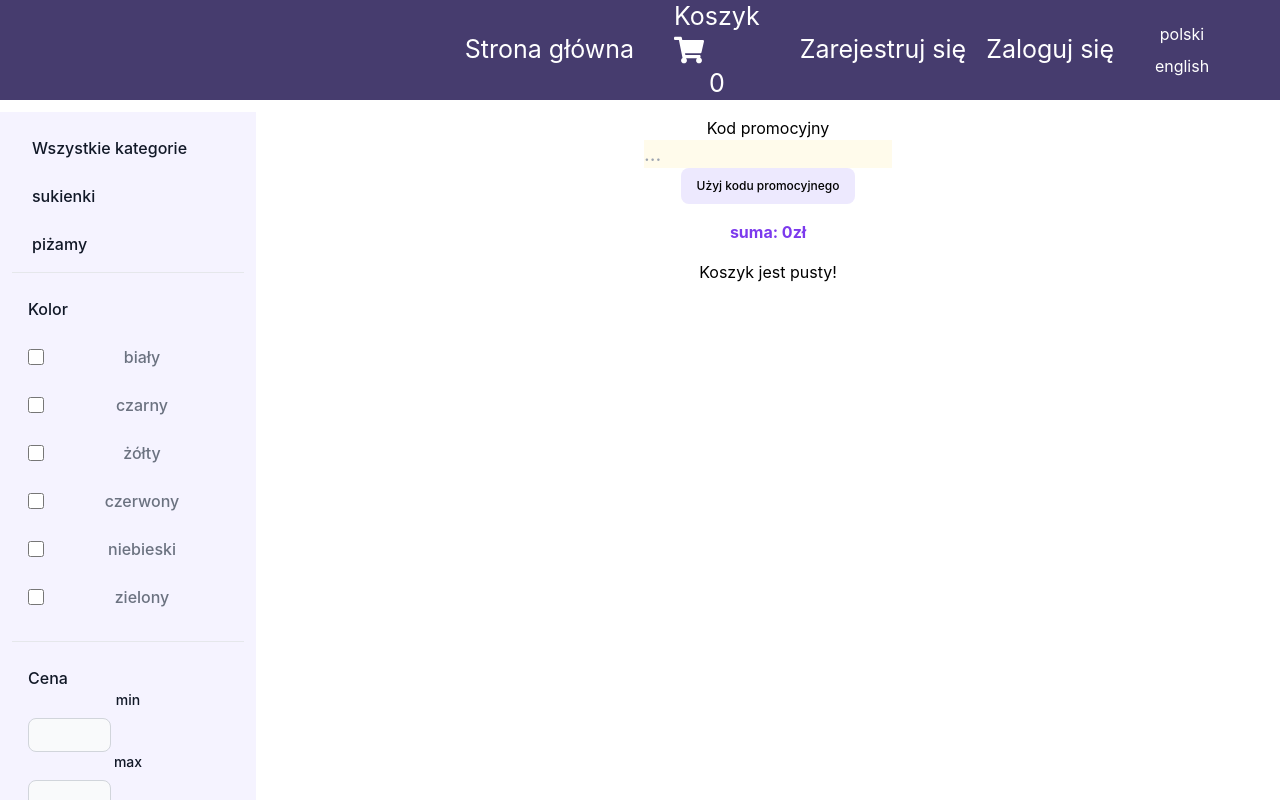
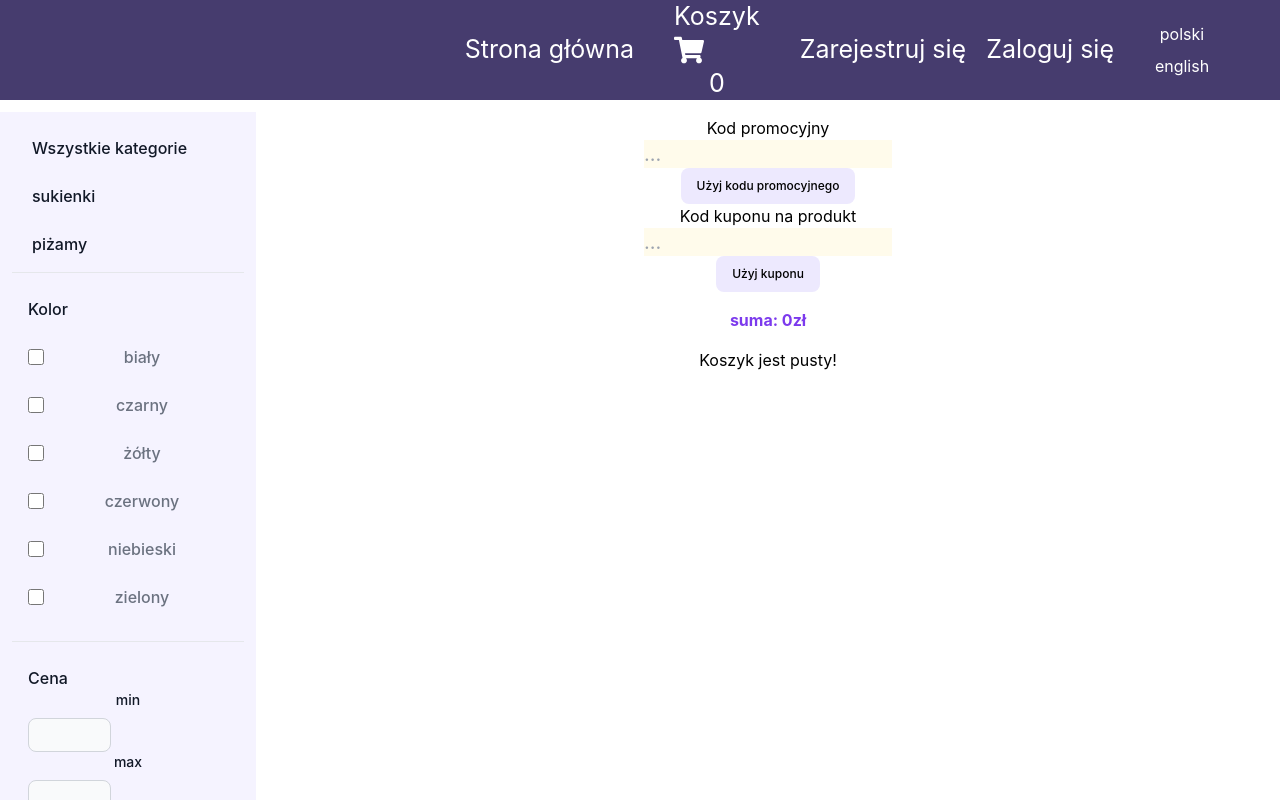
Before and after one commit to Zajecia-PJATK/projektprogramistyczny-frontend-biu-katarzynapopieniuk, a React (Create React App) app: page /cart in a window 1280 px wide. Built offline with nearby package versions, Linux system fonts and the light colour scheme.

Commit message:
user can use product promo codes

```diff
--- a/src/App.js
+++ b/src/App.js
@@ -23,6 +23,7 @@ import ReturnPolicyPage from "./pages/ReturnPolicyPage";
 import EditProductPage from "./pages/EditProductPage";
 import NewProductPage from "./pages/NewProductPage";
 import discountCodesData from "./config/discountCodes.json";
+import productCouponsData from "./config/productCoupons.json";
 
 function App() {
     const [products, setProducts] = useState(productsData);
@@ -39,6 +40,8 @@ function App() {
     const [orders, setOrders] = useState(ordersData);
     const [discountCodes, setDiscountCodes] = useState(discountCodesData);
     const [discountValue, setDiscountValue] = useState(0);
+    const [productCoupons, setProductCoupons] = useState(productCouponsData);
+    const [usedProductCoupons, setUsedProductCoupons] = useState([]);
 
     const [isLoggedUserAdmin, setIsLoggedUserAdmin] = useState(false);
     useMemo(() => {
@@ -89,7 +92,10 @@ function App() {
                                                        loggedUserEmail={loggedUserEmail}
                                                        discountCodes={discountCodes}
                                                        discountValue={discountValue}
-                                                       setDiscountValue={setDiscountValue}/>}/>
+                                                       setDiscountValue={setDiscountValue}
+                                                       productCoupons={productCoupons}
+                                                       usedProductCoupons={usedProductCoupons}
+                                                       setUsedProductCoupons={setUsedProductCoupons}/>}/>
                 <Route path="/products/:id"
                        element={<ProductPage products={products} languageVersion={languageVersion} cart={cart}
                                              onAddProduct={(id) => addProduct(id)}
@@ -102,7 +108,8 @@ function App() {
                 <Route path="/checkout"
                        element={<CheckoutPage cart={cart} products={products} languageVersion={languageVersion}
                                               addOrder={addOrder} loggedUserEmail={loggedUserEmail}
-                                              setCart={setCart} discountValue={discountValue}/>}/>
+                                              setCart={setCart} discountValue={discountValue}
+                                              usedProductCoupons={usedProductCoupons}/>}/>
                 <Route path="/myorders" element={<MyOrdersPage languageVersion={languageVersion} orders={orders}
                                                                loggedUserEmail={loggedUserEmail}
                                                                products={products}/>}/>
--- a/src/common/CartTotalPriceCalculator.js
+++ b/src/common/CartTotalPriceCalculator.js
@@ -1,15 +1,17 @@
-export default function getCartTotalPrice(cart, products, discountValue = 0) {
-    return cart.map(simpleProduct => getProductTotalPrice(simpleProduct, products))
+export default function getCartTotalPrice(cart, products, discountValue = 0, usedProductCoupons=[]) {
+    return cart.map(simpleProduct => getProductTotalPrice(simpleProduct, products, usedProductCoupons))
         .reduce((accumulator, currentValue) => accumulator + currentValue, 0) * (100-discountValue) / 100;
 }
 
-function getProductTotalPrice(simpleProduct, products) {
+function getProductTotalPrice(simpleProduct, products, usedProductCoupons) {
     var product = getProduct(simpleProduct, products);
     if(product == null) {
         return 0;
     }
 
-    return product.price * simpleProduct.quantity;
+    var matchingCoupon = usedProductCoupons.filter(coupon => coupon.productId === product.id);
+    var discount = matchingCoupon.length > 0 ? matchingCoupon[0].discount : 0;
+    return product.price * simpleProduct.quantity * (100-discount)/100;
 }
 
 function getProduct(simpleProduct, products) {
--- a/src/components/Cart.js
+++ b/src/components/Cart.js
@@ -4,14 +4,16 @@ import React, {useMemo, useState} from "react";
 import getCartTotalPrice from "../common/CartTotalPriceCalculator";
 import {useInput} from "../common/InputUtils";
 
-export default function Cart({cart = [], setCart = f => f, products = [], languageVersion, discountCodes, discountValue, setDiscountValue}) {
+export default function Cart({cart = [], setCart = f => f, products = [], languageVersion, discountCodes, discountValue,
+                                 setDiscountValue, productCoupons, usedProductCoupons, setUsedProductCoupons}) {
     const [total, setTotal] = useState();
     const [discountCode] = useInput("");
+    const [couponCode] = useInput("");
     useMemo(() => {
         setTotal(
-            getCartTotalPrice(cart, products, discountValue)
+            getCartTotalPrice(cart, products, discountValue, usedProductCoupons)
         );
-    }, [cart, discountValue]);
+    }, [cart, discountValue, usedProductCoupons]);
 
     function checkDiscountValue() {
         const discount = discountCodes.filter(code => code.code === discountCode.value)
@@ -21,6 +23,19 @@ export default function Cart({cart = [], setCart = f => f, products = [], langua
         } else {
             setDiscountValue(0);
         }
+    }
+
+    function onAddProductCoupon() {
+        const foundCoupon = productCoupons.filter(code => code.code === couponCode.value);
+        if(foundCoupon.length === 0) {
+            return;
+        }
+
+        if(usedProductCoupons.filter(code => code.productId === foundCoupon.productId).length > 0) {
+            return;
+        }
+
+        setUsedProductCoupons([...usedProductCoupons, foundCoupon[0]]);
     }
     return <>
         {getCartProducts(cart, setCart, products, languageVersion)}
@@ -36,6 +51,19 @@ export default function Cart({cart = [], setCart = f => f, products = [], langua
                 onClick={checkDiscountValue}>
             {getMessage(languageVersion, "useDiscountCode", LABELS)}
         </button>
+        <div>
+            {getMessage(languageVersion, "productCoupon", LABELS)}
+        </div>
+        {getTextInput(couponCode)}
+        <button type="button"
+                className="inline-flex items-center py-2.5 px-4 text-xs font-medium text-center bg-violet-100 rounded-lg focus:ring-4 focus:ring-primary-200 hover:bg-primary-800"
+                onClick={onAddProductCoupon}>
+            {getMessage(languageVersion, "useProductCoupon", LABELS)}
+        </button>
+        <div hidden={usedProductCoupons.length === 0} className="p-4">
+            {getMessage(languageVersion, "usedCodes", LABELS)}
+            {usedProductCoupons.map(code => code.code).join(', ')}
+        </div>
         {getCartTotal(total, languageVersion)}
     </>
 }
@@ -135,5 +163,44 @@ const LABELS = [
                 "value": "Użyj kodu promocyjnego"
             }
         ]
+    },
+    {
+        "name" : "productCoupon",
+        "values": [
+            {
+                "language" : "english",
+                "value": "Product coupon code"
+            },
+            {
+                "language" : "polish",
+                "value": "Kod kuponu na produkt"
+            }
+        ]
+    },
+    {
+        "name" : "useProductCoupon",
+        "values": [
+            {
+                "language" : "english",
+                "value": "Use product coupon"
+            },
+            {
+                "language" : "polish",
+                "value": "Użyj kuponu"
+            }
+        ]
+    },
+    {
+        "name" : "usedCodes",
+        "values": [
+            {
+                "language" : "english",
+                "value": "Used product coupons: "
+            },
+            {
+                "language" : "polish",
+                "value": "Użyte kupony produktowe: "
+            }
+        ]
     }
 ]
--- a/src/components/orders/OrderSummary.js
+++ b/src/components/orders/OrderSummary.js
@@ -1,5 +1,5 @@
 import {Link} from "react-router-dom";
-import getOrderProducts, {getOrderDiscount, getOrderTotal} from "./OrderDataRetriever";
+import getOrderProducts, {getOrderDiscount, getOrderTotal, getUsedProductCodes} from "./OrderDataRetriever";
 import React from "react";
 
 export default function OrderSummary({order, products = [], languageVersion}) {
@@ -8,6 +8,7 @@ export default function OrderSummary({order, products = [], languageVersion}) {
         <div className="border-4 border-violet-400">
             {getOrderProducts(order, products, languageVersion)}
             {getOrderDiscount(order, languageVersion)}
+            {getUsedProductCodes(order, languageVersion)}
             {getOrderTotal(order.totalPrice, languageVersion)}
         </div>
     </Link>
--- /dev/null
+++ b/src/config/productCoupons.json
@@ -0,0 +1,7 @@
+[
+  {
+    "productId": "a1936378-10f3-11ee-be56-0242ac120002",
+    "code": "DIABOLO-POMIDORO-20",
+    "discount": 20
+  }
+]
--- a/src/pages/CartPage.js
+++ b/src/pages/CartPage.js
@@ -3,9 +3,12 @@ import {Link} from "react-router-dom";
 import getMessage from "../common/LanguageVersionMessageFinder";
 import React from "react";
 
-export default function CartPage({cart=[], setCart = f => f, products = [], languageVersion, addOrder, loggedUserEmail, discountCodes, discountValue, setDiscountValue}) {
+export default function CartPage({cart=[], setCart = f => f, products = [], languageVersion, addOrder, loggedUserEmail,
+                                     discountCodes, discountValue, setDiscountValue, productCoupons, usedProductCoupons, setUsedProductCoupons}) {
     return <div className="p-4 sm:ml-64">
-        <Cart cart={cart} setCart={setCart} products={products} languageVersion={languageVersion} discountCodes={discountCodes} discountValue={discountValue} setDiscountValue={setDiscountValue}/>
+        <Cart cart={cart} setCart={setCart} products={products} languageVersion={languageVersion} discountCodes={discountCodes}
+              discountValue={discountValue} setDiscountValue={setDiscountValue} productCoupons={productCoupons}
+              usedProductCoupons={usedProductCoupons} setUsedProductCoupons={setUsedProductCoupons}/>
         {getCheckoutOrLoginButton(languageVersion, addOrder, loggedUserEmail, cart.length === 0)}
     </div>
 }
--- a/src/pages/CheckoutPage.js
+++ b/src/pages/CheckoutPage.js
@@ -1,8 +1,9 @@
 import React from "react";
 import OrderForm from "../components/orders/OrderForm";
 
-export default function CheckoutPage({cart=[], products = [], languageVersion, addOrder, loggedUserEmail, setCart, discountValue = 0}) {
+export default function CheckoutPage({cart=[], products = [], languageVersion, addOrder, loggedUserEmail, setCart, discountValue = 0, usedProductCoupons=[]}) {
     return <div className="p-4 sm:ml-64">
-        <OrderForm languageVersion={languageVersion} cart={cart} products={products} addOrder={addOrder} loggedUserEmail={loggedUserEmail} setCart={setCart} discountValue={discountValue}/>
+        <OrderForm languageVersion={languageVersion} cart={cart} products={products} addOrder={addOrder} loggedUserEmail={loggedUserEmail}
+                   setCart={setCart} discountValue={discountValue} usedProductCoupons={usedProductCoupons}/>
     </div>
 }
```
Also changed, not shown: src/components/orders/OrderDataRetriever.js (+21 -0 lines), src/components/orders/OrderForm.js (+6 -5 lines), src/components/orders/OrdersManager.js (+8 -1 lines).
